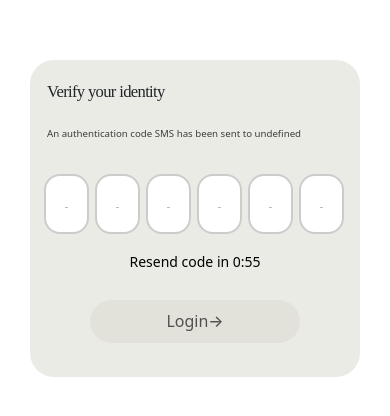
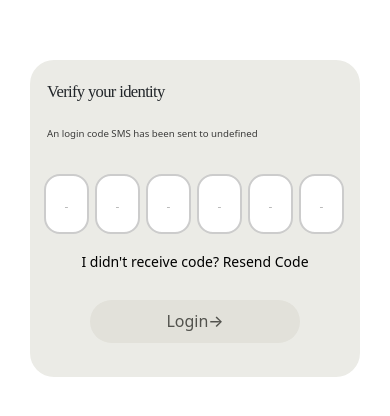
Before and after one commit to sirrotich/my.matx.africa, a React (Vite) app: page /verify-otp in a window 390 px wide. Shown: the part 204-620 px from the top of the page. Built offline with nearby package versions, Linux system fonts and the light colour scheme; no server answers.

Commit message:
Update VerifyOtp.jsx
update login countdown to only mobile

```diff
--- a/src/pages/VerifyOtp.jsx
+++ b/src/pages/VerifyOtp.jsx
@@ -13,11 +13,11 @@ const VerifyOtp = () => {
   const inputRefs = useRef([]);
   const [isResending, setIsResending] = useState(false);
   const [countdown, setCountdown] = useState(60);
-  const [isCountdownActive, setIsCountdownActive] = useState(true);
+  const [isCountdownActive, setIsCountdownActive] = useState(loginMethod === 'mobile');
 
   useEffect(() => {
     let timer;
-    if (isCountdownActive && countdown > 0) {
+    if (loginMethod === 'mobile' && isCountdownActive && countdown > 0) {
       timer = setInterval(() => {
         setCountdown((prev) => prev - 1);
       }, 1000);
@@ -26,7 +26,7 @@ const VerifyOtp = () => {
     }
 
     return () => clearInterval(timer);
-  }, [countdown, isCountdownActive]);
+  }, [countdown, isCountdownActive, loginMethod]);
 
   const formatTime = (seconds) => {
     const minutes = Math.floor(seconds / 60);
@@ -92,7 +92,7 @@ const VerifyOtp = () => {
   };
 
   const handleResendCode = async () => {
-    if (isResending || isCountdownActive) return;
+    if (loginMethod === 'mobile' && (isResending || isCountdownActive)) return;
     setIsResending(true);
 
     const requestBody = {
@@ -105,8 +105,10 @@ const VerifyOtp = () => {
     try {
       await axios.post('https://apis.gasmat.africa/users/authenticate', requestBody);
       toast.success(`New OTP sent successfully to ${contactInfo}`);
-      setCountdown(60);
-      setIsCountdownActive(true);
+      if (loginMethod === 'mobile') {
+        setCountdown(60);
+        setIsCountdownActive(true);
+      }
       setOtp(['', '', '', '', '', '']);
     } catch (error) {
       console.error('Error resending OTP:', error);
@@ -118,14 +120,52 @@ const VerifyOtp = () => {
 
   const isNextButtonDisabled = otp.filter(val => val !== '').length < 6;
 
+  const renderResendCode = () => {
+    if (loginMethod === 'mobile') {
+      return isCountdownActive ? (
+        `Resend code in ${formatTime(countdown)}`
+      ) : (
+        <>
+          I didn't receive code?{' '}
+          <span
+            className="resend-link"
+            onClick={handleResendCode}
+            style={{
+              cursor: isResending ? 'not-allowed' : 'pointer',
+              opacity: isResending ? 0.7 : 1
+            }}
+          >
+            {isResending ? 'Sending...' : 'Resend Code'}
+          </span>
+        </>
+      );
+    } else {
+      return (
+        <>
+          I didn't receive code?{' '}
+          <span
+            className="resend-link"
+            onClick={handleResendCode}
+            style={{
+              cursor: isResending ? 'not-allowed' : 'pointer',
+              opacity: isResending ? 0.7 : 1
+            }}
+          >
+            {isResending ? 'Sending...' : 'Resend Code'}
+          </span>
+        </>
+      );
+    }
+  };
+
   return (
     <div className="verify-page">
       <div className="verify-form-container">
         <h1 className="verify-title">Verify your identity</h1>
         <p className="otp-sent-message">
           {loginMethod === 'email'
-            ? `An authentication code has been sent to ${contactInfo}`
-            : `An authentication code SMS has been sent to ${contactInfo}`}
+            ? `An login code has been sent to ${contactInfo}`
+            : `An login code SMS has been sent to ${contactInfo}`}
         </p>
         <div className="otp-input-container" onPaste={handlePaste}>
           {otp.map((value, index) => (
@@ -146,23 +186,7 @@ const VerifyOtp = () => {
           ))}
         </div>
         <p className="resend-code-text">
-          {isCountdownActive ? (
-            `Resend code in ${formatTime(countdown)}`
-          ) : (
-            <>
-              I didn't receive code?{' '}
-              <span
-                className="resend-link"
-                onClick={handleResendCode}
-                style={{
-                  cursor: isResending ? 'not-allowed' : 'pointer',
-                  opacity: isResending ? 0.7 : 1
-                }}
-              >
-                {isResending ? 'Sending...' : 'Resend Code'}
-              </span>
-            </>
-          )}
+          {renderResendCode()}
         </p>
         <button
           className={`send-code-button ${isNextButtonDisabled ? 'disabled' : ''}`}
```
